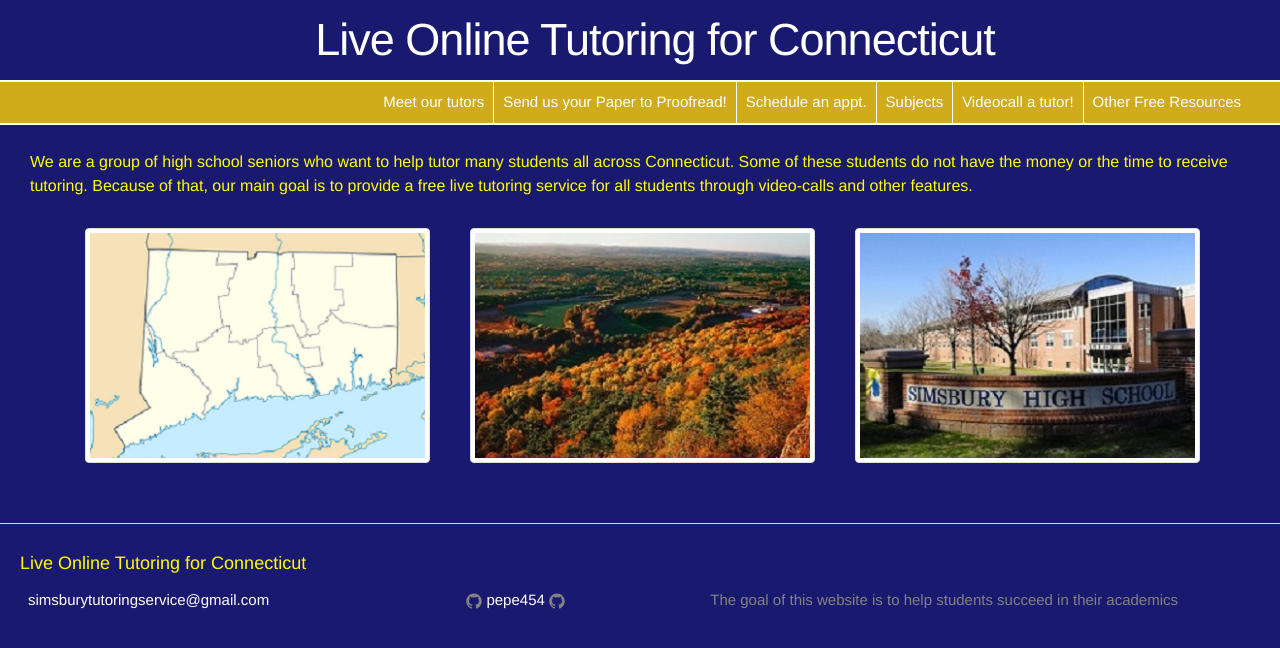
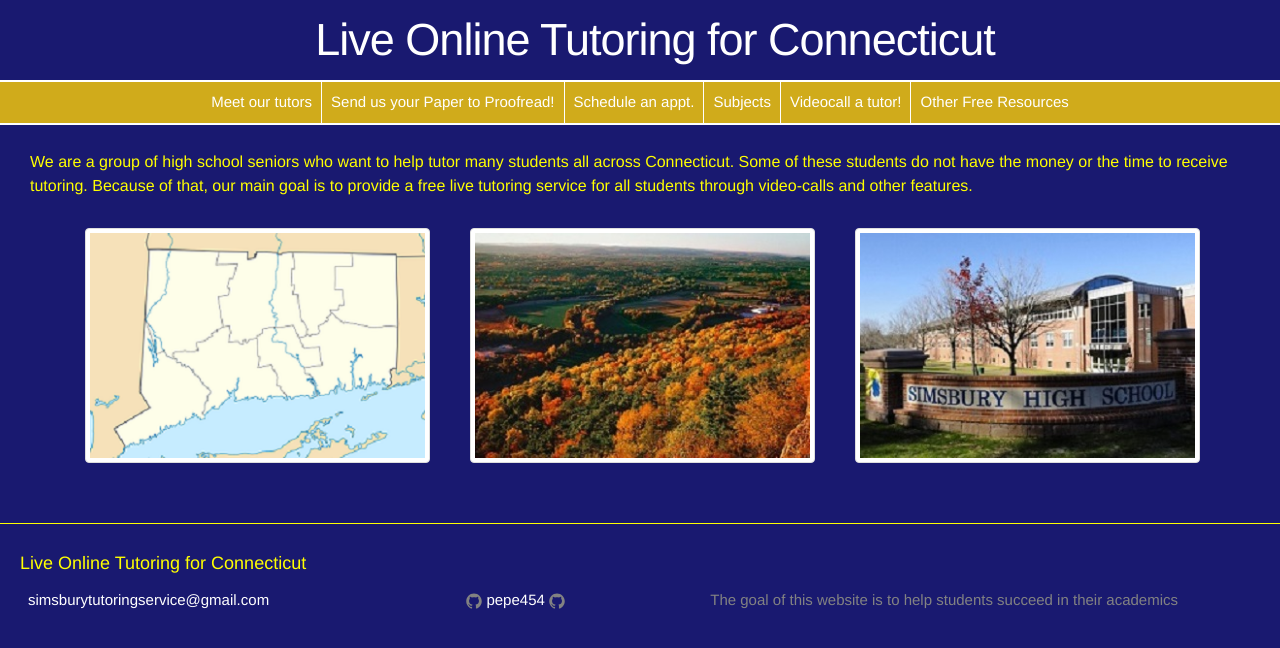
Before and after one commit to pepe454/pepe454.github.io, a Jekyll site: the page built from index.html, in a window 1280 px wide. Shown: the top 648 px of the page. Built offline with Jekyll 4.4.1, drawn with Linux system fonts in a browser that asks for light colours; the list of posts is cut into pages by our own code.

Commit message:
Update _layout.scss

```diff
--- a/_sass/_layout.scss
+++ b/_sass/_layout.scss
@@ -29,7 +29,7 @@
 .site-nav {
     line-height: 26px;
     display: block;
-    text-align: right;
+    text-align: center;
     background-color: #d0ab1b;
     border-top: 2px solid white;
     font-size: 0;
@@ -47,7 +47,6 @@
         border-right: 1px solid white;
         &:last-child{
           border: 0;
-          margin-right: 30px;
         }
         padding: 9px;
         font-size: 15px;
```
